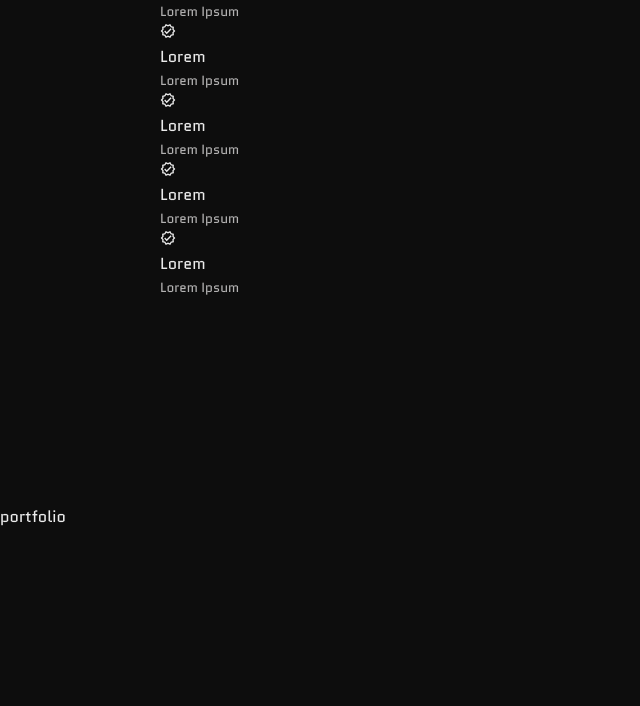
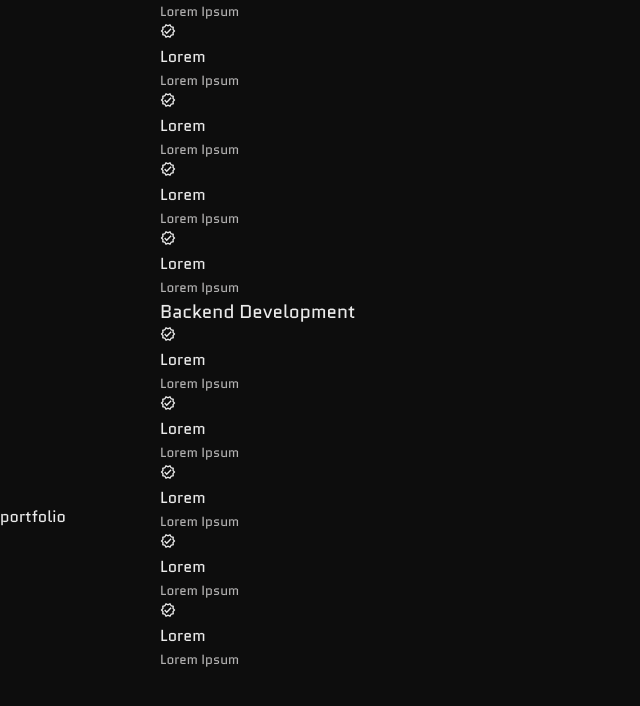
Before and after one commit to Theodoreprof/CV_website, a React (Create React App) app in the folder cv_website/: page / in a window 1280 px wide. Shown: the part 1799-2505 px from the top of the page, without its empty margins (0-640 px from the left). Built offline with nearby package versions, Linux system fonts and the light colour scheme.

Commit message:
Update experience.jsx

```diff
--- a/cv_website/src/components/experience/experience.jsx
+++ b/cv_website/src/components/experience/experience.jsx
@@ -40,6 +40,36 @@ const experience = () => {
               </article>
             </div>
           </div>
+          <div className='experience__backend'>
+          <h3>Backend Development</h3>
+            <div className='experience__content'>
+              <article className='experience__details'>
+                <MdOutlineVerified />
+                <h4>Lorem</h4>
+                <small className='text-light'>Lorem Ipsum</small>
+              </article>
+              <article className='experience__details'>
+                <MdOutlineVerified />
+                <h4>Lorem</h4>
+                <small className='text-light'>Lorem Ipsum</small>
+              </article>
+              <article className='experience__details'>
+                <MdOutlineVerified />
+                <h4>Lorem</h4>
+                <small className='text-light'>Lorem Ipsum</small>
+              </article>
+              <article className='experience__details'>
+                <MdOutlineVerified />
+                <h4>Lorem</h4>
+                <small className='text-light'>Lorem Ipsum</small>
+              </article>
+              <article className='experience__details'>
+                <MdOutlineVerified />
+                <h4>Lorem</h4>
+                <small className='text-light'>Lorem Ipsum</small>
+              </article>
+            </div>
+          </div>
         </div>
 
     </section>
```
